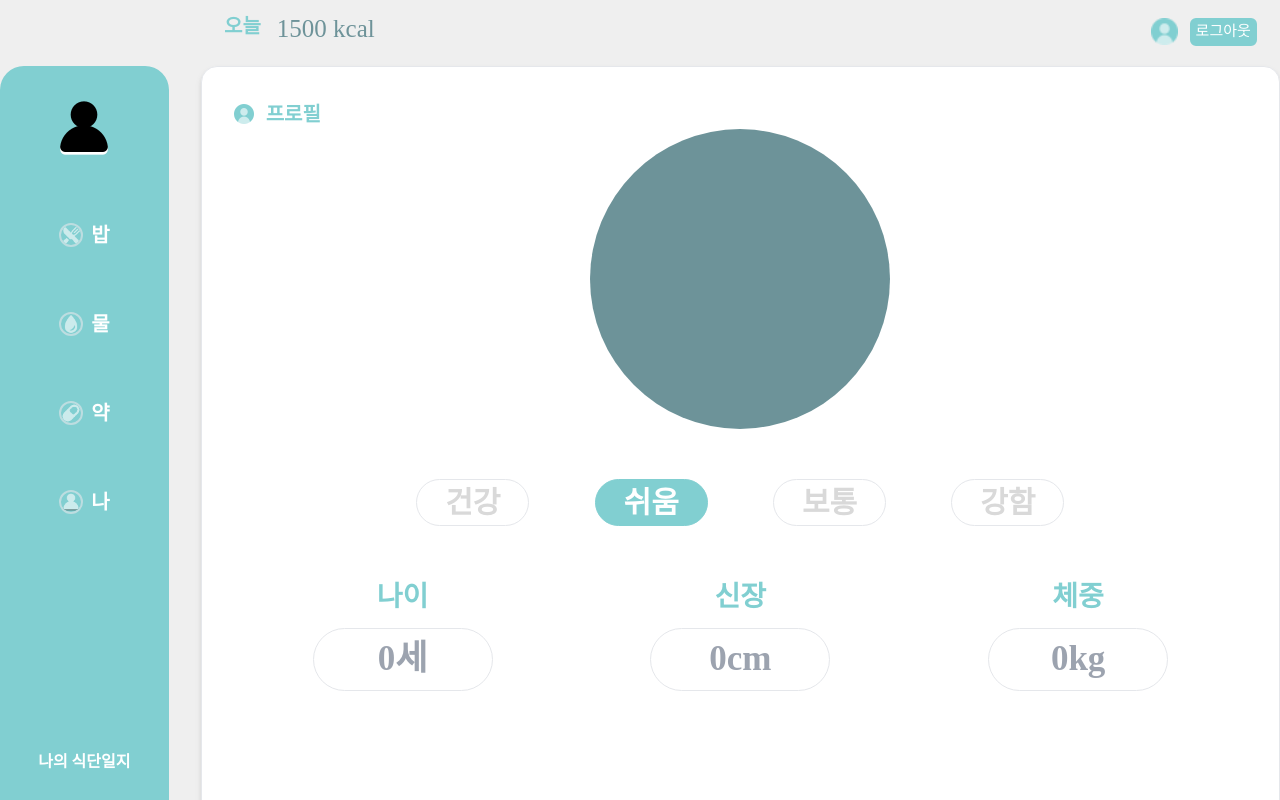
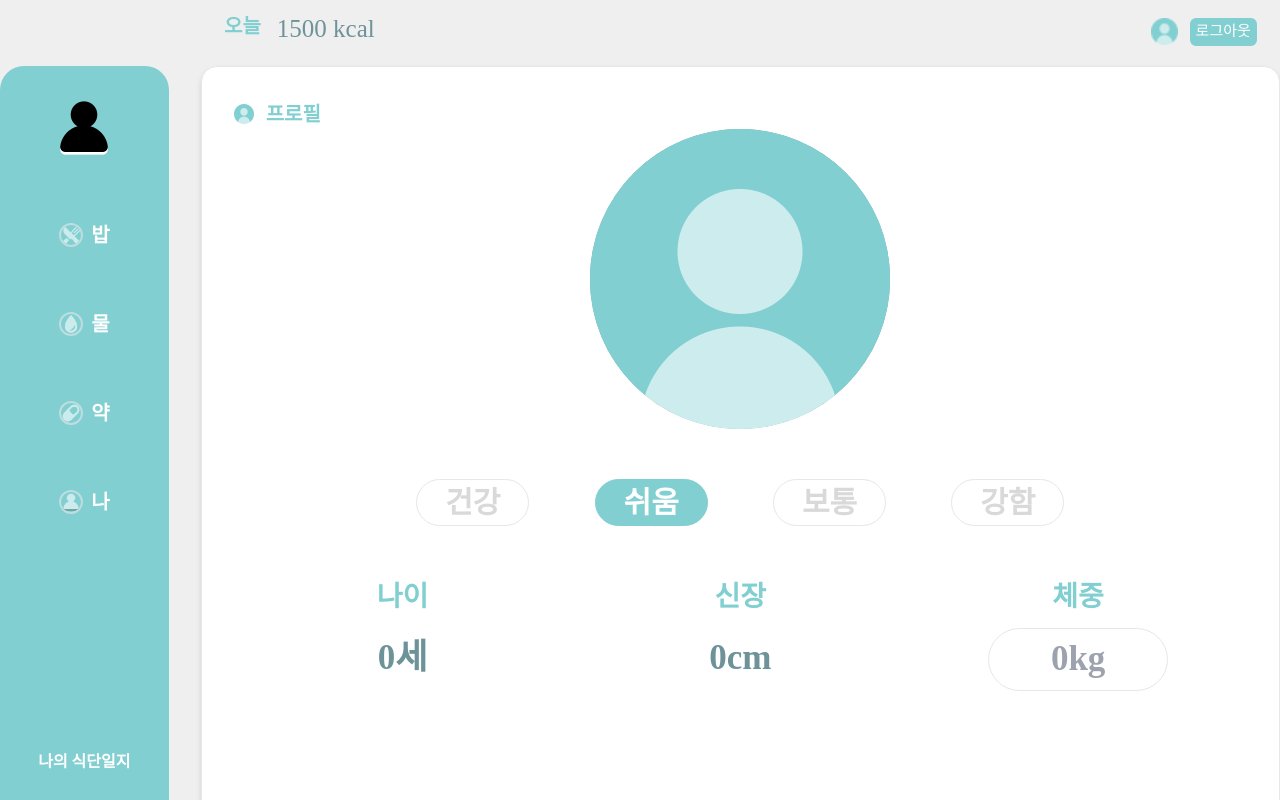
Before and after one commit to gaeguriBanchan/dietDiary, a React (Create React App) app: page /myPage in a window 1280 px wide. Both pictures are taken after a click on the button "수정". Shown: the top 800 px of the page. Built offline with nearby package versions, Linux system fonts and the light colour scheme; no server answers; a web font is replaced by a local one.

Commit message:
마이페이지 그래프 삭제, 홈위치 수정

```diff
--- a/src/App.js
+++ b/src/App.js
@@ -26,7 +26,7 @@ function App() {
           <Route path="/" element={<Navigate to="/login" />}></Route>
           <Route path="/login" element={<Login />}></Route>
           <Route element={<Header />}>
-            <Route path="/today" element={<Today />}></Route>
+            {/* <Route path="/today" element={<Today />}></Route> */}
             <Route path="/drink" element={<Drink />}></Route>
             <Route path="/dailyMenu" element={<DailyMenu />}></Route>
             <Route path="/addfood" element={<Addfood />}></Route>
--- a/src/components/common/Sidebar.js
+++ b/src/components/common/Sidebar.js
@@ -12,7 +12,7 @@ export const Sidebar = () => {
     <div className="w-[200px] h-[800px] bg-main rounded-3xl">
       <div className="flex h-full justify-center text-center">
         <div className="grid h-3/5  items-center justify-center align-middle text-center">
-          <Link className="self-center" to="/today">
+          <Link className="self-center" to="/dailyMenu">
             <img className="self-center m-auto" src={logo} alt="logo" />
           </Link>
           <Link
--- a/src/components/main/myPage/MyPageMain.js
+++ b/src/components/main/myPage/MyPageMain.js
@@ -16,7 +16,7 @@ const MyPageMain = ({ userInfo }) => {
       <MyPageProfile userInfo={userInfo} />
       <Goal userInfo={userInfo} />
       <Weight userInfo={userInfo} />
-      <WeightGraph userInfo={userInfo} />
+      {/* <WeightGraph userInfo={userInfo} /> */}
     </>
   );
 };
--- a/src/components/sub/myPage/MyPageProfile.js
+++ b/src/components/sub/myPage/MyPageProfile.js
@@ -5,6 +5,7 @@ import { useState } from "react";
 import { useContext } from "react";
 import { useSelector } from "react-redux";
 import myIcon from "../../../assets/images/icon/icon_b_my.png";
+import myProfile from "../../../assets/images/icon/icon_profile_big.png";
 import { MypageContext } from "../../../context/MypageContext";
 
 const MyPageProfile = () => {
@@ -76,11 +77,12 @@ const MyPageProfile = () => {
         </button>
       </div>
       <div className="w-[300px] h-[300px] m-auto rounded-full bg-textGray mb-[50px] overflow-hidden">
-        {/* <img
+        <img
           // src={`http://192.168.0.16:9876/api/member/image/${userInfo.miImg}`}
+          src={myProfile}
           alt="profile"
           className="w-[300px] h-[300px] "
-        /> */}
+        />
       </div>
       <p className="text-4xl text-textBlack text-center mb-[10px]">
         {userInfo.miName}
--- a/src/components/sub/myPage/ProfileChange.js
+++ b/src/components/sub/myPage/ProfileChange.js
@@ -1,15 +1,34 @@
+import axios from "axios";
 import React from "react";
+import { useEffect } from "react";
+import { useState } from "react";
 import { useContext } from "react";
 import myIcon from "../../../assets/images/icon/icon_b_my.png";
+import myProfile from "../../../assets/images/icon/icon_profile_big.png";
 import { MypageContext } from "../../../context/MypageContext";
 import Level from "./Level";
 
 const ProfileChange = ({ userInfo, setMiWeight }) => {
   const { human } = useContext(MypageContext);
+  // const user = useSelector((state) => state.user);
+  // const [userW, setUserW] = useState();
   const changeWeight = (e) => {
     console.log("체중: ", e.target.value);
     setMiWeight(parseInt(e.target.value));
   };
+  // console.log(userInfo.miToken);
+  // useEffect(() => {
+  //   axios
+  //     .put(`http://192.168.0.16:9876/api/weight/add?token=${userInfo.miToken}&weight=${}`)
+  //     .then((res) => {
+  //       console.log(res.data);
+  //       // 사용자정보 업데이트
+  //       // setUserW(res.data.data);
+  //     })
+  //     .catch((err) => {
+  //       console.log(err);
+  //     });
+  // }, []);
   return (
     <div className="h-[770px] mb-[20px] rounded-2xl border bg-white p-8">
       <div className="flex justify-between">
@@ -22,7 +41,9 @@ const ProfileChange = ({ userInfo, setMiWeight }) => {
           <p className="text-main text-xl">프로필</p>
         </div>
       </div>
-      <div className="w-[300px] h-[300px] m-auto rounded-full bg-textGray mb-[50px]"></div>
+      <div className="w-[300px] h-[300px] m-auto rounded-full bg-textGray mb-[50px]">
+        <img src={myProfile} alt="profile" className="w-[300px] h-[300px] " />
+      </div>
       <p className="text-4xl text-textBlack text-center mb-[10px]">
         {userInfo.miName}
       </p>
@@ -30,19 +51,15 @@ const ProfileChange = ({ userInfo, setMiWeight }) => {
       <div className="flex justify-around">
         <div className="">
           <p className="text-center text-main mb-[10px] text-2xl">나이</p>
-          <input
-            type="text"
-            className="w-[180px] p-1 border rounded-full text-center text-textGray text-4xl"
-            placeholder={userInfo.miAge + "세"}
-          />
+          <p className="w-[180px] p-1 text-center text-textGray text-4xl">
+            {userInfo.miAge + "세"}
+          </p>
         </div>
         <div className="">
           <p className="text-center text-main mb-[10px] text-2xl">신장</p>
-          <input
-            type="text"
-            className="w-[180px] p-1 border rounded-full text-center text-textGray text-4xl"
-            placeholder={userInfo.miTall + "cm"}
-          />
+          <p className="w-[180px] p-1 text-center text-textGray text-4xl">
+            {userInfo.miTall + "cm"}
+          </p>
         </div>
         <div className="">
           <p className="text-center text-main mb-[10px] text-2xl">체중</p>
--- a/src/components/sub/myPage/WeightGraph.js
+++ b/src/components/sub/myPage/WeightGraph.js
@@ -4,7 +4,7 @@ import React, { useEffect, useState } from "react";
 
 const WeightGraph = ({ userInfo }) => {
   const [weightData, setWeightData] = useState();
-  // console.log(userInfo);
+  console.log(userInfo);
   const data = [
     {
       id: "주간 체중변화",
@@ -69,7 +69,7 @@ const WeightGraph = ({ userInfo }) => {
   return (
     <div className="w-full h-full bg-white rounded-2xl border mb-3">
       <p className=" text-xl text-main m-8 mb-0">체중변화 그래프</p>
-      {/* <div
+      <div
         className="px-3"
         style={{ width: "full", height: "360px", margin: "0 auto" }}
       >
@@ -141,9 +141,9 @@ const WeightGraph = ({ userInfo }) => {
             },
           ]}
         />
-      </div> */}
+      </div>
       <div className="flex justify-end mb-5 pr-10 text-center items-center">
-        <p className="text-textGray text-m font-normal pr-5">2월1일 금요일</p>
+        <p className="text-textGray text-m font-normal pr-5">3월3일 금요일</p>
         <p className="text-textBlack text-xl font-medium font-MuseoModerno">
           85kg
         </p>
--- a/src/pages/Login.js
+++ b/src/pages/Login.js
@@ -140,7 +140,7 @@ const Login = () => {
         dispatch(logIn(res.data.data));
 
         alert("회원로그인 완료");
-        navigate("/today");
+        navigate("/dailyMenu");
       })
       .catch((err) => {
         console.log(err);
```
